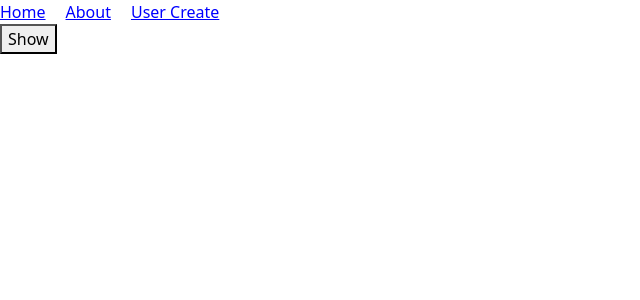
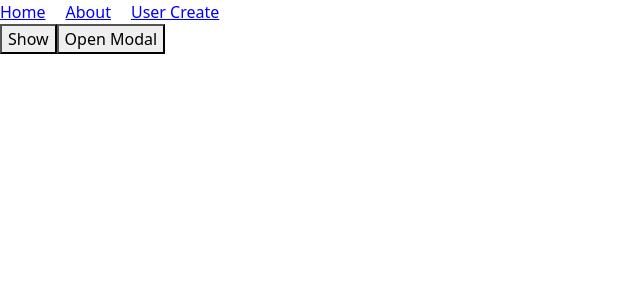
Before and after one commit to rederson/curso-vue-3, a Vue app in the folder frontend/: page / in a window 1280 px wide. Shown: the top 300 px of the page, without its empty margins (0-640 px from the left). Built offline with nearby package versions, Linux system fonts and the light colour scheme.

Commit message:
Teleport options-api

```diff
--- a/frontend/index.html
+++ b/frontend/index.html
@@ -9,6 +9,7 @@
     <title>Vite App</title>
   </head>
   <body>
+    <div id="modal"></div>
     <div id="app"></div>
     <script type="module" src="/src/main.js"></script>
   </body>
--- a/frontend/src/components/Modal.vue
+++ b/frontend/src/components/Modal.vue
@@ -1,10 +1,8 @@
 <template>
-  <slot name="header" />
-
-  <slot />
-  <slot name="footer" />
-
-
+  <div>
+    <h2>Modal</h2>
+    <slot></slot>
+  </div>
 </template>
 
 <script>
--- a/frontend/src/views/HomeView.vue
+++ b/frontend/src/views/HomeView.vue
@@ -1,39 +1,62 @@
 <template>
   <button @click="showSomething()">Show</button>
 
-  <input type="text" ref="inputElement" v-if="showElement">
+  <button @click="open = !open">Open Modal</button>
+
+  <teleport to="#modal"> <!-- envia para outra página = teleport -->
+      <Modal v-if="open">
+          Qualquer coisa aqui dentro!
+      </Modal>
+  </teleport>
+
+
+  <!--<teleport to="#input">
+    <input type="text" ref="inputElement" />
+  </teleport>
+-->
+  <!--<teleport to="#lorem">
+    Lorem ipsum dolor sit amet consectetur adipisicing elit. Officiis cumque
+    sequi, inventore perspiciatis a, ratione natus molestias aperiam, nam sit
+    quae iure quia quibusdam dignissimos veniam iste quasi repellendus mollitia?
+  </teleport>
+  -->
 </template>
 
 <script>
+import Modal from "@/components/Modal.vue";
 export default {
   data() {
     return {
-        showElement:false,
-    }
+      showElement: false,
+      open: false,
+    };
+  },
+  components: {
+    Modal,
   },
   methods: {
-    async showSomething(){
+    async showSomething() {
       //console.log('show');
-      this.showElement =  true;
+      this.showElement = true;
 
-      await this.$nextTick(()=>{
+      await this.$nextTick(() => {
         this.$refs.inputElement.focus();
-        console.log('focus');
-      })
-      console.log('carregou');
-/** ou trabalhar com setTimeout */
-     /** setTimeout(() => {
+        console.log("focus");
+      });
+      console.log("carregou");
+      /** ou trabalhar com setTimeout */
+      /** setTimeout(() => {
         this.$refs.inputElement.focus();
         console.log(this.$refs.inputElement);
       }, 100);
 */
-
-    }
-  }
-}
-
+    },
+  },
+};
 </script>
 
 <style >
-
+#app {
+  color: red;
+}
 </style>
```
